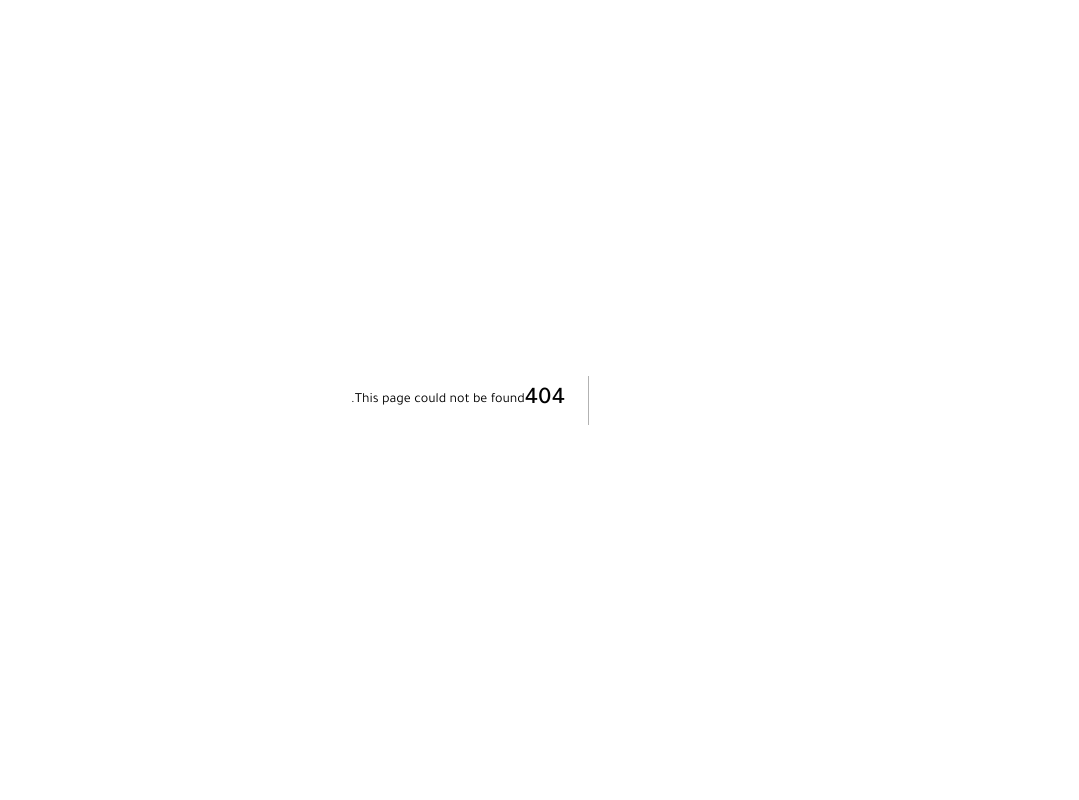
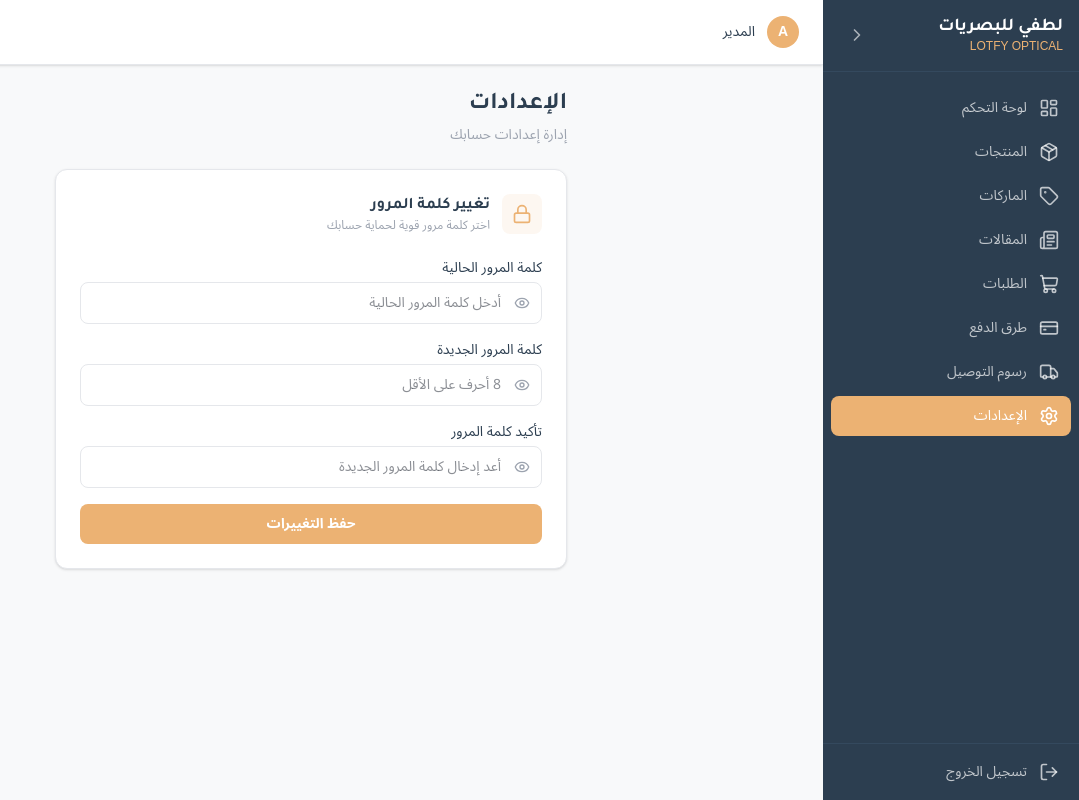
Before and after one commit to ahmedali221/lotfy-dashboard, a Next.js app: page /admin/settings in a window 1280 px wide. Before the commit this address had no page. Shown: the whole page, without its empty margins (201-1280 px from the left). Built offline with nearby package versions, Linux system fonts and the light colour scheme.

Commit message:
added settings page to change password

```diff
--- /dev/null
+++ b/src/app/admin/settings/page.tsx
@@ -0,0 +1,169 @@
+'use client';
+
+import { useState } from 'react';
+import { AdminLayout } from '@/components/admin/AdminLayout';
+import { useLanguage } from '@/context/LanguageContext';
+import { Lock, Eye, EyeOff } from 'lucide-react';
+
+export default function SettingsPage() {
+  const { language } = useLanguage();
+  const t = (ar: string, en: string) => language === 'ar' ? ar : en;
+
+  const [currentPassword, setCurrentPassword] = useState('');
+  const [newPassword, setNewPassword] = useState('');
+  const [confirmPassword, setConfirmPassword] = useState('');
+  const [showCurrent, setShowCurrent] = useState(false);
+  const [showNew, setShowNew] = useState(false);
+  const [showConfirm, setShowConfirm] = useState(false);
+  const [loading, setLoading] = useState(false);
+  const [success, setSuccess] = useState('');
+  const [error, setError] = useState('');
+
+  const handleSubmit = async (e: { preventDefault(): void }) => {
+    e.preventDefault();
+    setSuccess('');
+    setError('');
+
+    if (newPassword.length < 8) {
+      setError(t('كلمة المرور الجديدة يجب أن تكون 8 أحرف على الأقل', 'New password must be at least 8 characters'));
+      return;
+    }
+    if (newPassword !== confirmPassword) {
+      setError(t('كلمة المرور الجديدة وتأكيدها غير متطابقين', 'New password and confirmation do not match'));
+      return;
+    }
+
+    setLoading(true);
+    try {
+      const token = localStorage.getItem('adminToken');
+      const res = await fetch(`${process.env.NEXT_PUBLIC_API_URL || 'http://localhost:8000'}/api/auth/reset-password/`, {
+        method: 'POST',
+        headers: {
+          'Content-Type': 'application/json',
+          ...(token ? { Authorization: `Bearer ${token}` } : {}),
+        },
+        body: JSON.stringify({ current_password: currentPassword, new_password: newPassword }),
+      });
+
+      if (res.ok) {
+        setSuccess(t('تم تغيير كلمة المرور بنجاح', 'Password changed successfully'));
+        setCurrentPassword('');
+        setNewPassword('');
+        setConfirmPassword('');
+      } else {
+        const data = await res.json().catch(() => ({}));
+        const msg = data?.detail || data?.current_password?.[0] || data?.new_password?.[0] || t('حدث خطأ، تحقق من كلمة المرور الحالية', 'An error occurred. Check your current password.');
+        setError(msg);
+      }
+    } catch {
+      setError(t('تعذر الاتصال بالخادم', 'Could not connect to server'));
+    } finally {
+      setLoading(false);
+    }
+  };
+
+  return (
+    <AdminLayout>
+      <div className="max-w-lg mx-auto">
+        <div className="mb-6">
+          <h1 className="text-2xl font-bold text-secondary">{t('الإعدادات', 'Settings')}</h1>
+          <p className="text-muted-foreground text-sm mt-1">{t('إدارة إعدادات حسابك', 'Manage your account settings')}</p>
+        </div>
+
+        <div className="bg-white rounded-xl border border-border shadow-sm p-6">
+          <div className="flex items-center gap-3 mb-6">
+            <div className="w-10 h-10 bg-primary/10 rounded-lg flex items-center justify-center">
+              <Lock className="w-5 h-5 text-primary" />
+            </div>
+            <div>
+              <h2 className="font-bold text-secondary">{t('تغيير كلمة المرور', 'Change Password')}</h2>
+              <p className="text-xs text-muted-foreground">{t('اختر كلمة مرور قوية لحماية حسابك', 'Choose a strong password to protect your account')}</p>
+            </div>
+          </div>
+
+          {success && (
+            <div className="mb-4 p-3 bg-green-50 border border-green-200 text-green-700 rounded-lg text-sm">
+              {success}
+            </div>
+          )}
+          {error && (
+            <div className="mb-4 p-3 bg-red-50 border border-red-200 text-red-700 rounded-lg text-sm">
+              {error}
+            </div>
+          )}
+
+          <form onSubmit={handleSubmit} className="space-y-4">
+            {/* Current Password */}
+            <div>
+              <label className="block text-sm font-medium text-secondary mb-1">
+                {t('كلمة المرور الحالية', 'Current Password')}
+              </label>
+              <div className="relative">
+                <input
+                  type={showCurrent ? 'text' : 'password'}
+                  value={currentPassword}
+                  onChange={e => setCurrentPassword(e.target.value)}
+                  required
+                  className="w-full px-3 py-2.5 border border-border rounded-lg text-sm focus:outline-none focus:ring-2 focus:ring-primary/20 pr-10"
+                  placeholder={t('أدخل كلمة المرور الحالية', 'Enter current password')}
+                />
+                <button type="button" onClick={() => setShowCurrent(s => !s)} className="absolute inset-y-0 right-3 flex items-center text-muted-foreground hover:text-secondary">
+                  {showCurrent ? <EyeOff className="w-4 h-4" /> : <Eye className="w-4 h-4" />}
+                </button>
+              </div>
+            </div>
+
+            {/* New Password */}
+            <div>
+              <label className="block text-sm font-medium text-secondary mb-1">
+                {t('كلمة المرور الجديدة', 'New Password')}
+              </label>
+              <div className="relative">
+                <input
+                  type={showNew ? 'text' : 'password'}
+                  value={newPassword}
+                  onChange={e => setNewPassword(e.target.value)}
+                  required
+                  minLength={8}
+                  className="w-full px-3 py-2.5 border border-border rounded-lg text-sm focus:outline-none focus:ring-2 focus:ring-primary/20 pr-10"
+                  placeholder={t('8 أحرف على الأقل', 'At least 8 characters')}
+                />
+                <button type="button" onClick={() => setShowNew(s => !s)} className="absolute inset-y-0 right-3 flex items-center text-muted-foreground hover:text-secondary">
+                  {showNew ? <EyeOff className="w-4 h-4" /> : <Eye className="w-4 h-4" />}
+                </button>
+              </div>
+            </div>
+
+            {/* Confirm Password */}
+            <div>
+              <label className="block text-sm font-medium text-secondary mb-1">
+                {t('تأكيد كلمة المرور', 'Confirm New Password')}
+              </label>
+              <div className="relative">
+                <input
+                  type={showConfirm ? 'text' : 'password'}
+                  value={confirmPassword}
+                  onChange={e => setConfirmPassword(e.target.value)}
+                  required
+                  className="w-full px-3 py-2.5 border border-border rounded-lg text-sm focus:outline-none focus:ring-2 focus:ring-primary/20 pr-10"
+                  placeholder={t('أعد إدخال كلمة المرور الجديدة', 'Re-enter new password')}
+                />
+                <button type="button" onClick={() => setShowConfirm(s => !s)} className="absolute inset-y-0 right-3 flex items-center text-muted-foreground hover:text-secondary">
+                  {showConfirm ? <EyeOff className="w-4 h-4" /> : <Eye className="w-4 h-4" />}
+                </button>
+              </div>
+            </div>
+
+            <button
+              type="submit"
+              disabled={loading}
+              className="w-full py-2.5 bg-primary hover:bg-primary/90 text-white rounded-lg text-sm font-semibold transition-colors disabled:opacity-60"
+            >
+              {loading ? t('جارٍ الحفظ...', 'Saving...') : t('حفظ التغييرات', 'Save Changes')}
+            </button>
+          </form>
+        </div>
+      </div>
+    </AdminLayout>
+  );
+}
```
